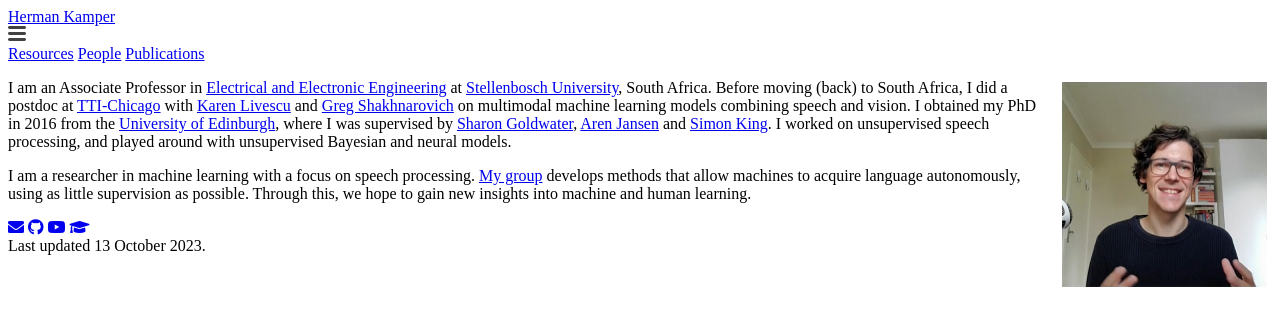
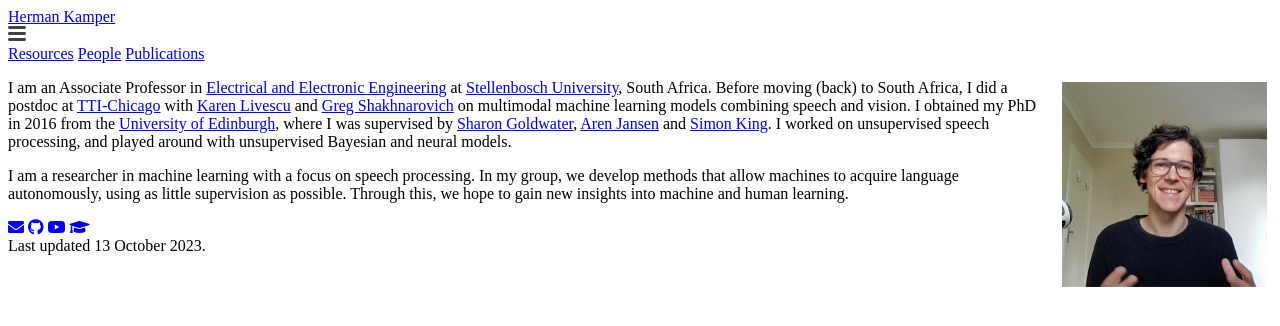
Before and after one commit to kamperh/kamperh.github.io, a Jekyll site: the page built from home.md, in a window 1280 px wide. Shown: the top 326 px of the page. Built offline with Jekyll 4.4.1, drawn with Linux system fonts in a browser that asks for light colours; a style sheet for code colours, icons or effects is not loaded.

Commit message:
Update home.md

```diff
--- a/home.md
+++ b/home.md
@@ -8,7 +8,7 @@
 
 I am an Associate Professor in [Electrical and Electronic Engineering](http://www.ee.sun.ac.za/) at [Stellenbosch University](http://www.sun.ac.za/), South Africa. Before moving (back) to South Africa, I did a postdoc at [TTI-Chicago](http://www.ttic.edu/) with [Karen Livescu](http://ttic.uchicago.edu/~klivescu/) and [Greg Shakhnarovich](http://ttic.uchicago.edu/~gregory/) on multimodal machine learning models combining speech and vision. I obtained my PhD in 2016 from the [University of Edinburgh](http://web.inf.ed.ac.uk/ilcc), where I was supervised by [Sharon Goldwater](http://homepages.inf.ed.ac.uk/sgwater/), [Aren Jansen](https://sites.google.com/view/ajansen-pubs) and [Simon King](http://homepages.inf.ed.ac.uk/simonk/). I worked on unsupervised speech processing, and played around with unsupervised Bayesian and neural models.
 
-I am a researcher in machine learning with a focus on speech processing. [My group]({{site.url}}/people/) develops methods that allow machines to acquire language autonomously, using as little supervision as possible. Through this, we hope to gain new insights into machine and human learning.
+I am a researcher in machine learning with a focus on speech processing. In my group, we develop methods that allow machines to acquire language autonomously, using as little supervision as possible. Through this, we hope to gain new insights into machine and human learning.
 
 <div class="social">
   <div class="contact-icons">
```
